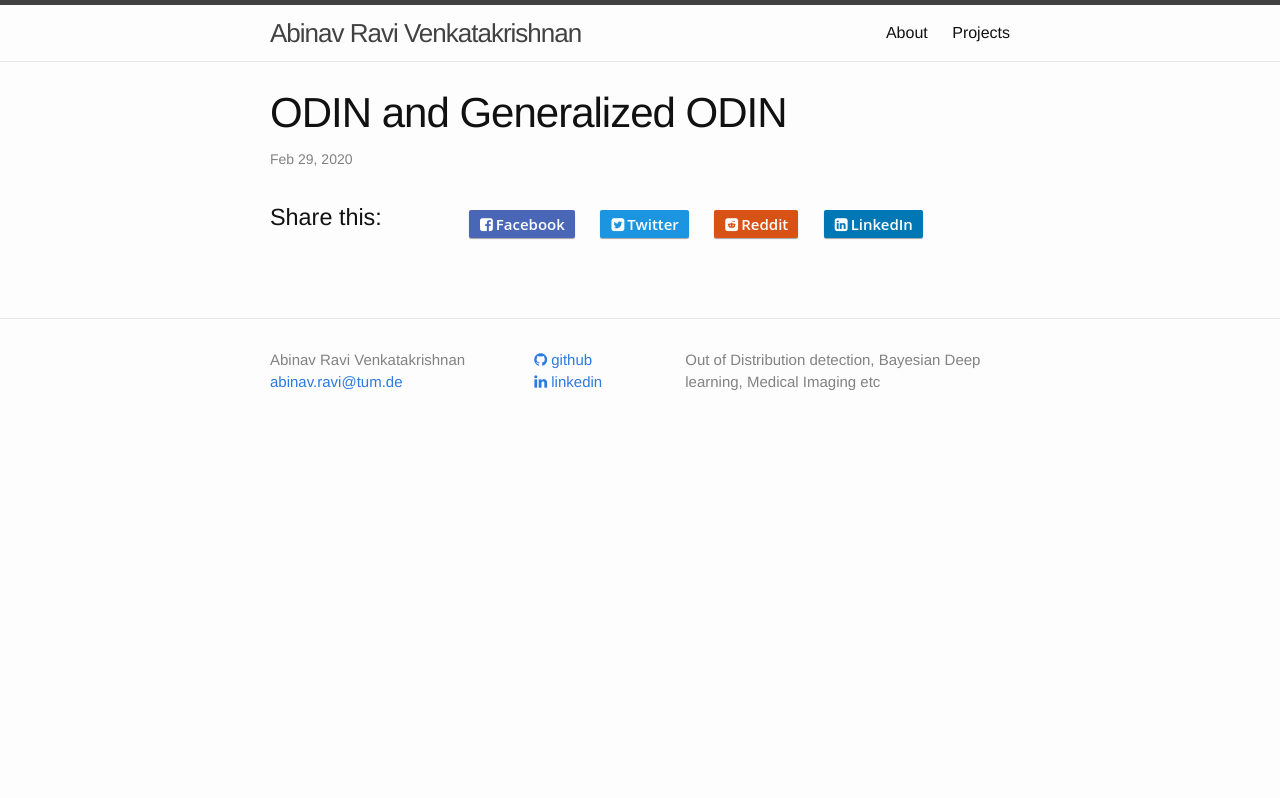
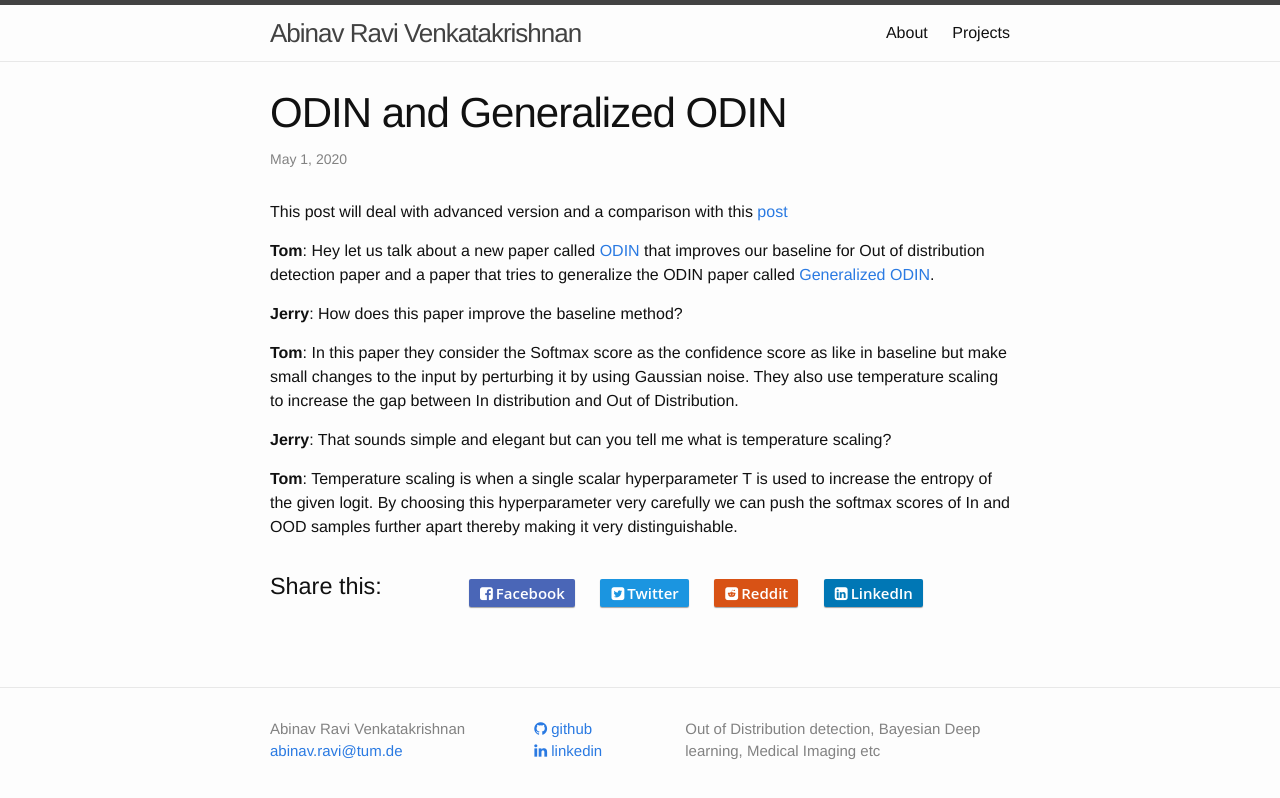
Before and after one commit to AbinavRavi/AbinavRavi.github.io, a Jekyll site: the page built from _posts/2020-02-29-ODIN_and_Generalized_ODIN.markdown, in a window 1280 px wide. Shown: the top 798 px of the page. Built offline with Jekyll 4.4.1, drawn with Linux system fonts in a browser that asks for light colours; nearby versions of some CDN libraries; comment, search, counter and statistics services are not loaded.

Commit message:
added content in new post that has been sitting empty for sometime

```diff
--- a/_posts/2020-02-29-ODIN_and_Generalized_ODIN.markdown
+++ b/_posts/2020-02-29-ODIN_and_Generalized_ODIN.markdown
@@ -1,8 +1,20 @@
 ---
 layout: post
 title:  "ODIN and Generalized ODIN"
-date:   2020-02-29 18:45:00 +0100
+date:   2020-05-01 18:45:00 +0100
 comments: True
 share: True
 categories: Machine learning
 ---
+
+This post will deal with advanced version and a comparison with this [post](https://abinavravi.github.io/machine/learning/2019/12/07/Out-of-distribution-detection-baseline.html)
+
+**Tom**: Hey let us talk about a new paper called [ODIN](https://arxiv.org/abs/1706.02690) that improves our baseline for Out of distribution detection paper and a paper that tries to generalize the ODIN paper called [Generalized ODIN](https://arxiv.org/abs/2002.11297).
+
+**Jerry**: How does this paper improve the baseline method?
+
+**Tom**: In this paper they consider the Softmax score as the confidence score as like in baseline but make small changes to the input by perturbing it by using Gaussian noise. They also use temperature scaling to increase the gap between In distribution and Out of Distribution.
+
+**Jerry**: That sounds simple and elegant but can you tell me what is temperature scaling?
+
+**Tom**: Temperature scaling is when a single scalar hyperparameter T is used to increase the entropy of the given logit. By choosing this hyperparameter very carefully we can push the softmax scores of In and OOD samples further apart thereby making it very distinguishable.
```
